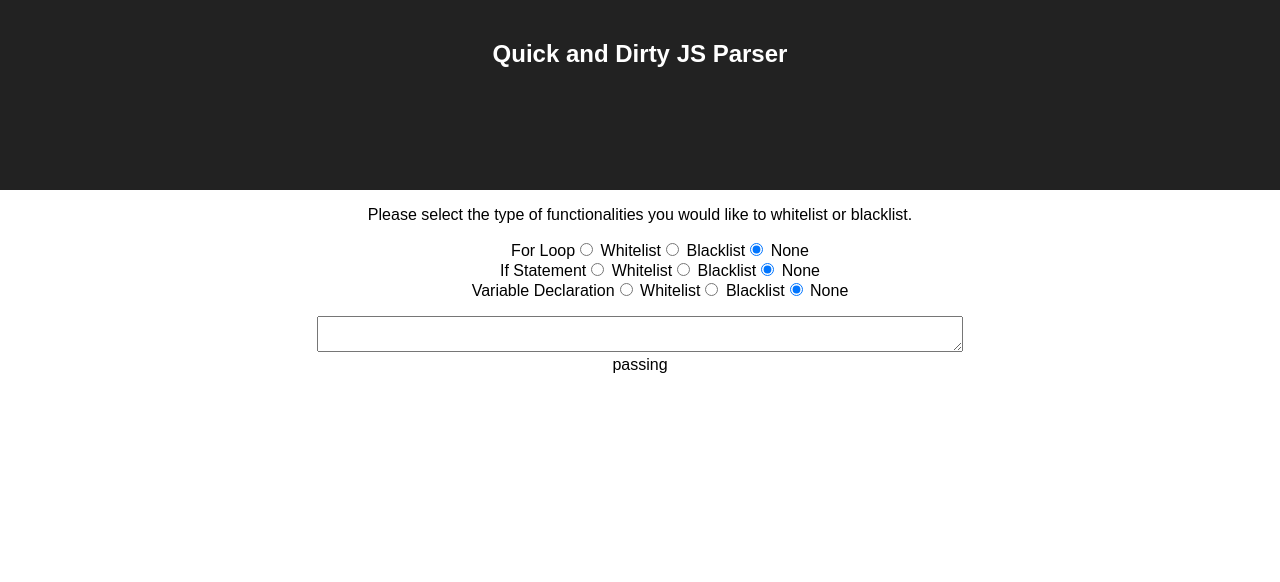
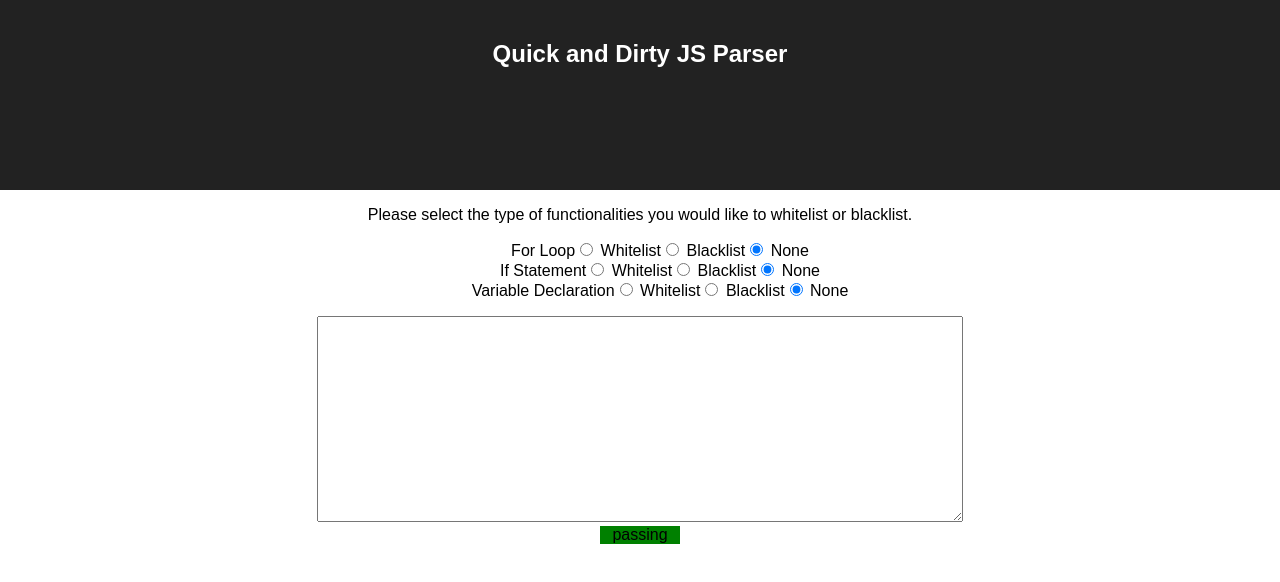
Before and after one commit to alnguyen/js-parser, a React (Create React App) app: page / in a window 1280 px wide. Shown: the top 582 px of the page. Built offline with nearby package versions, Linux system fonts and the light colour scheme.

Commit message:
acorn parsing and logging, some styling changes for status

```diff
--- a/src/App.js
+++ b/src/App.js
@@ -1,9 +1,11 @@
-import React, { Component } from 'react';
 import {
   FUNCTIONALITIES,
   INSTRUCTIONS
 } from './constants'
+import React, { Component } from 'react';
 import './App.css';
+
+const acorn = require('acorn') // Figure out why import doesn't work
 
 export const defaultState = {
   blacklist: [],
@@ -20,7 +22,16 @@ export class App extends Component {
 
   handleInputChange = (evt) => {
     const userInput = evt.target.value
-    this.setState({userInput})
+    let status = 'passing'
+    let parsed
+    try {
+      parsed = acorn.parse(userInput)
+    } catch (err) {
+      status = 'failing'
+    } finally {
+      console.log(parsed)
+      this.setState({userInput, status})
+    }
   }
 
   handleOptionChange = (evt) => {
--- a/src/index.css
+++ b/src/index.css
@@ -4,7 +4,10 @@ body {
   font-family: sans-serif;
 }
 
-textarea { min-width: 50%; }
+textarea {
+  min-height: 200px;
+  min-width: 50%;
+}
 
 .functionality--list { list-style-type: none; }
 
@@ -12,7 +15,6 @@ textarea { min-width: 50%; }
   display: block;
   margin: 0 auto;
   width: 80px;
-
-  .passing { background-color: green; }
-  .failed { background-color: red; }
 }
+.status.passing { background-color: green; }
+.status.failing { background-color: red; }
```
